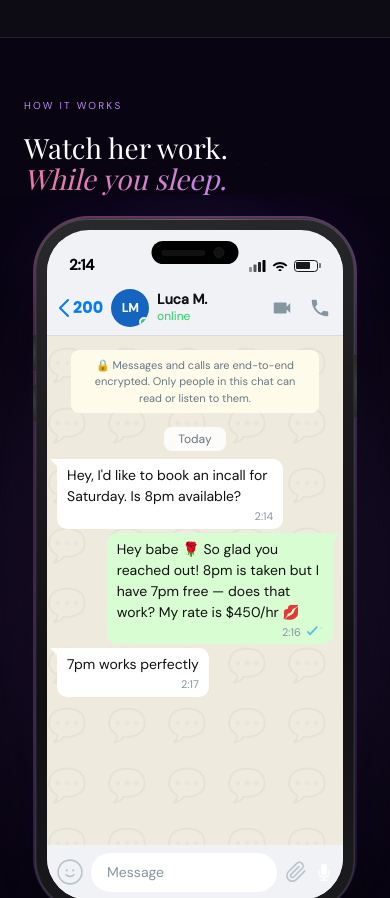
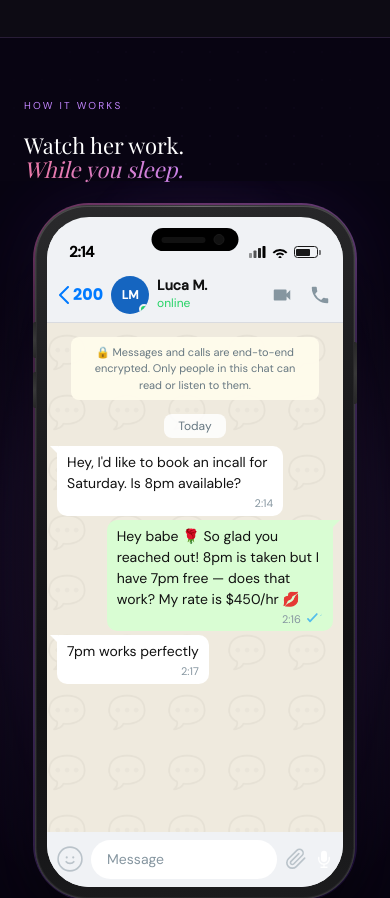
Before and after one commit to annakinanvan-cmd/dupemeaiwebsite, a Next.js app: page / in a window 390 px wide. Shown: the part 3560-4458 px from the top of the page. Built offline with nearby package versions, Linux system fonts and the light colour scheme.

Commit message:
Revert mobile text styles to original in PhoneMockup

```diff
--- a/components/PhoneMockup.tsx
+++ b/components/PhoneMockup.tsx
@@ -504,10 +504,10 @@ export default function PhoneMockup({ prefix = "" }: { prefix?: string }) {
       {/* ── Section Header ── */}
       {prefix !== "-desk" && (
         <div className="dm-section-header">
-          <span className="reveal reveal-delay-1" style={{ fontSize: 10, letterSpacing: ".22em", textTransform: "uppercase", color: "#C084FC", marginBottom: "1.25rem", display: "block" }}>
+          <span style={{ fontSize: 10, letterSpacing: ".22em", textTransform: "uppercase", color: "#C084FC", marginBottom: "1.25rem", display: "block" }}>
             How it works
           </span>
-          <h2 className="font-serif reveal reveal-delay-2" style={{ fontSize: "clamp(28px,4.5vw,40px)", fontWeight: 400, lineHeight: 1.1, marginBottom: 0 }}>
+          <h2 className="font-serif" style={{ fontSize: "clamp(22px,3.5vw,38px)", fontWeight: 400, lineHeight: 1.1, marginBottom: 0 }}>
             Watch her work.<br />
             <em className="text-gradient font-serif" style={{ fontStyle: "italic" }}>While you sleep.</em>
           </h2>
```
